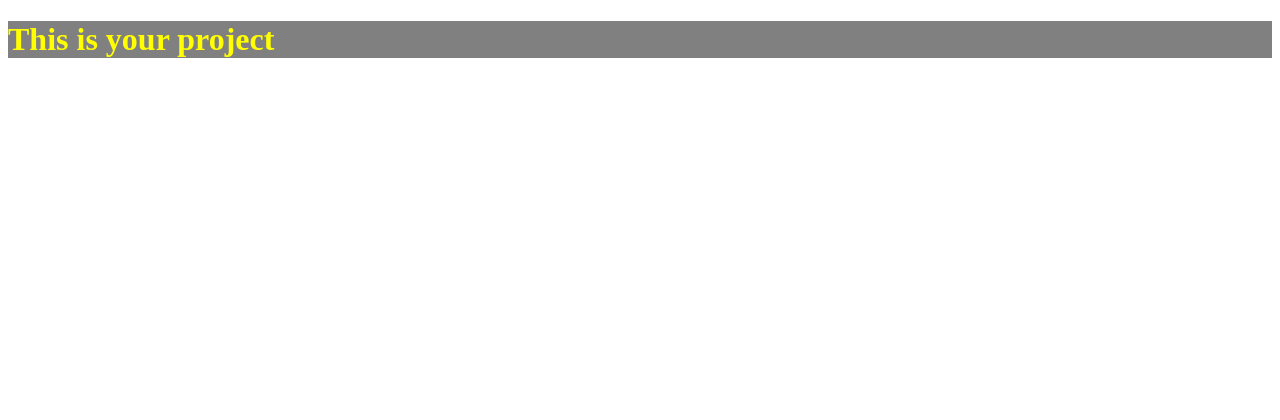
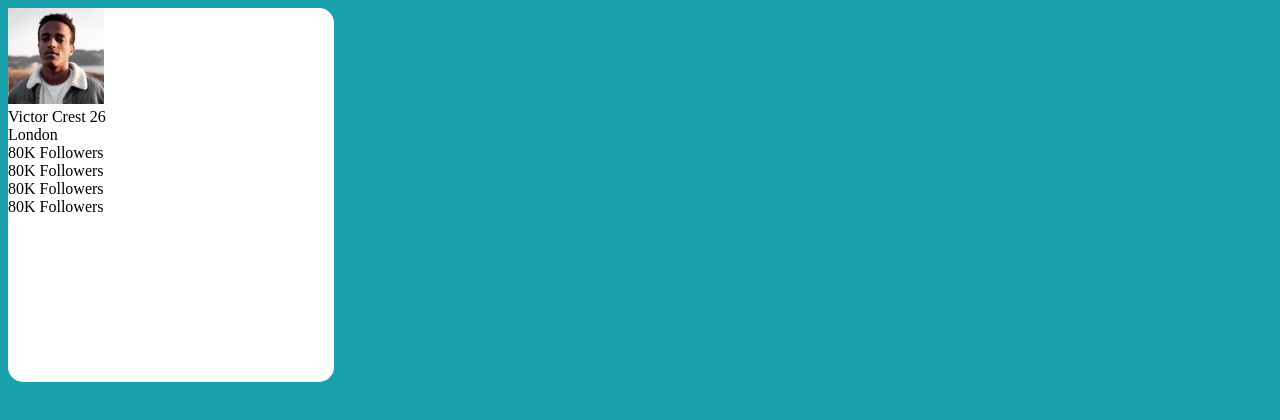
Before and after one commit to LineSvensen/profile-card-component, a plain HTML site: page index.html in a window 1280 px wide. Drawn offline with Linux system fonts and the light colour scheme.

Commit message:
assets and elements

```diff
--- a/index.html
+++ b/index.html
@@ -2,12 +2,45 @@
 <html lang="en">
 <head>
     <meta charset="UTF-8">
-    <title>Test project</title>
+    <meta name="viewport" content="width=device-width, initial-scale=1.0"/>
+    <title>Profile Card Component</title>
     <link rel="stylesheet" type="text/css" href="styles.css">
 </head>
 <body>
-    <div>
-        <h1>This is your project</h1>
+    <div class="card">
+        <div class="header"></div>
+        <div class="body">
+            <div>
+                <img src="assets/image-victor.jpg" alt="profile photo">
+                <div class="user-details">
+                    <div>
+                        <span>Victor Crest</span>
+                        <span>26</span>
+                    </div>
+                    <div class="user-location">
+                        London
+                    </div>
+                </div>
+            </div>
+        </div>
+        <div class="footer">
+            <div class="footer-item">
+                <span>80K</span>
+                <span>Followers</span>
+            </div>
+            <div class="footer-item">
+                <span>80K</span>
+                <span>Followers</span>
+            </div>
+            <div class="footer-item">
+                <span>80K</span>
+                <span>Followers</span>
+            </div>
+            <div class="footer-item">
+                <span>80K</span>
+                <span>Followers</span>
+            </div>
+        </div>
     </div>
 </body>
 </html>
--- a/styles.css
+++ b/styles.css
@@ -1,4 +1,26 @@
+* {
+    box-sizing: border-box;
+}
+body {
+    background-color: #19A1AE;
+    width: 375px;
+    height: 667px;
+    justify-content: center;
+}
+.card {
+    background-color: #FFFFFF;
+    justify-content: center;
+    border-radius: 15px;
+    width: 326px;
+    height: 374px;
+}
 h1 {
-    color: yellow;
-    background-color: grey;
+    font-size: 18px;
+
 }
+h2 {
+    font-size: 14px;
+}
+ul {
+    list-style-type: none;
+}
```
Also changed, not shown: Archive/design/desktop-design.jpg (added), Archive/design/desktop-preview.jpg (added), Archive/design/mobile-design.jpg (added), Archive/images/bg-pattern-bottom.svg (added), Archive/images/bg-pattern-card.svg (added), Archive/images/bg-pattern-top.svg (added), Archive/images/favicon-32x32.png (added), Archive/images/image-victor.jpg (added), assets/bg-pattern-bottom.svg (added), assets/bg-pattern-card.svg (added), assets/bg-pattern-top.svg (added), assets/desktop-design.jpg (added), assets/desktop-preview.jpg (added), assets/favicon-32x32.png (added), 3 more files.
